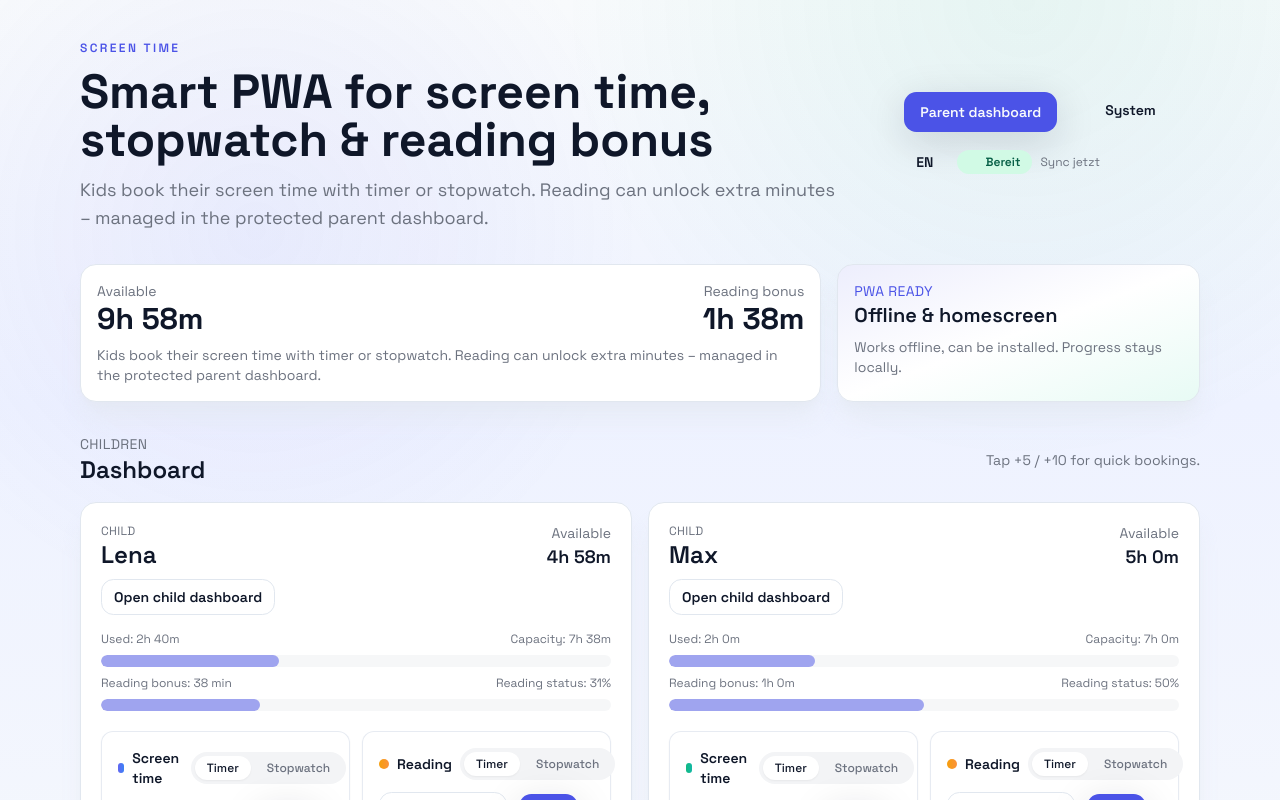
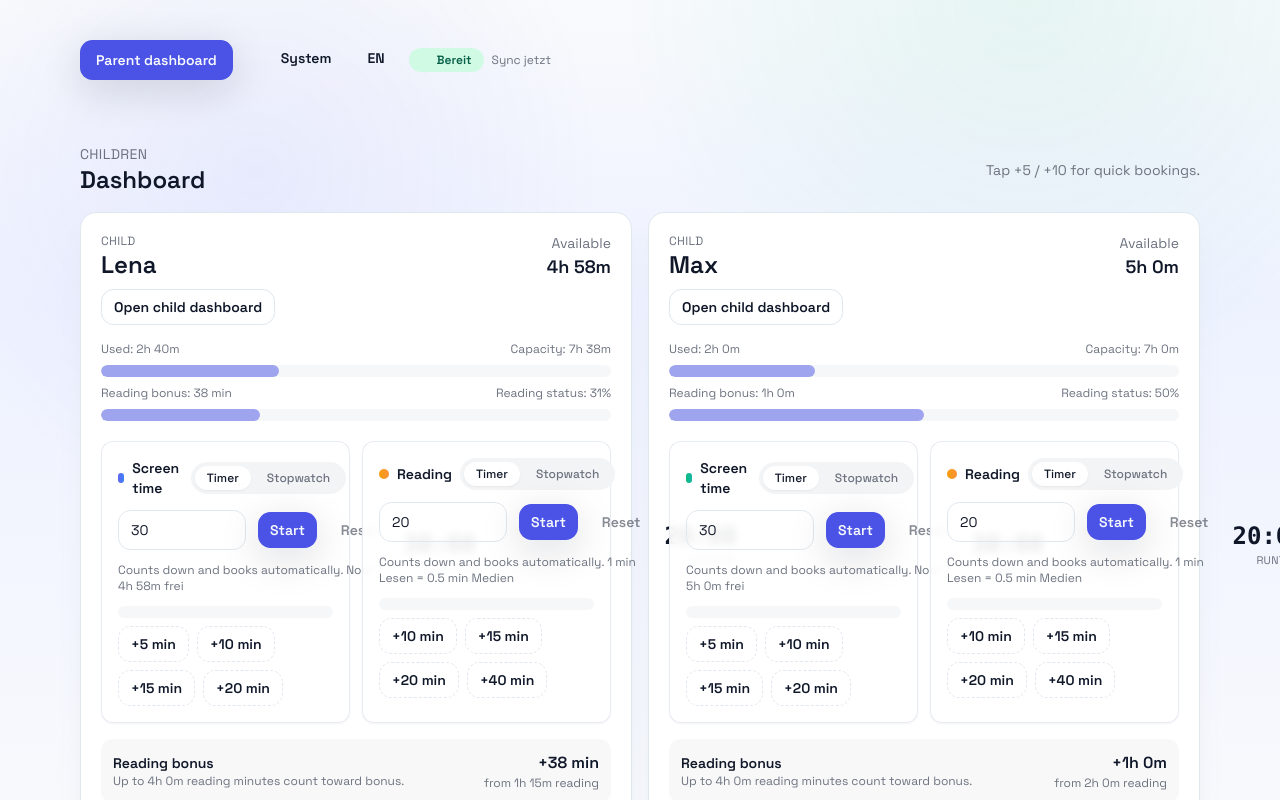
Before and after one commit to codeKerl/pwa-medienzeit, a Vue app: page / in a window 1280 px wide. Shown: the top 800 px of the page. Built offline with nearby package versions, Linux system fonts and the light colour scheme; some icons are missing.

Commit message:
reduced FE

```diff
--- a/src/views/HomeView.vue
+++ b/src/views/HomeView.vue
@@ -54,7 +54,7 @@ const handleStop = (kidId: string) => {
 <template>
   <div class="mx-auto max-w-6xl px-4 py-10">
     <header class="flex flex-col gap-6 pb-8 md:flex-row md:items-center md:justify-between">
-      <div class="space-y-3">
+      <!-- <div class="space-y-3">
         <p class="text-xs font-semibold uppercase tracking-[0.2em] text-primary">{{ i18n.t('app.tag') }}</p>
         <h1 class="text-4xl font-bold leading-tight md:text-5xl">
           {{ i18n.t('app.title') }}
@@ -62,7 +62,7 @@ const handleStop = (kidId: string) => {
         <p class="max-w-3xl text-lg text-muted-foreground">
           {{ i18n.t('app.desc') }}
         </p>
-      </div>
+      </div> -->
       <div class="flex flex-wrap gap-3">
         <Button @click="parentOpen = true">{{ i18n.t('buttons.parent') }}</Button>
         <ThemeToggle />
@@ -90,7 +90,7 @@ const handleStop = (kidId: string) => {
     </div>
 
     <div class="grid gap-4 md:grid-cols-3">
-      <Card class="p-4 md:col-span-2">
+      <!-- <Card class="p-4 md:col-span-2">
         <div class="flex items-center justify-between gap-4">
           <div>
             <p class="text-sm text-muted-foreground">{{ i18n.t('labels.available') }}</p>
@@ -111,7 +111,7 @@ const handleStop = (kidId: string) => {
         <p class="mt-2 text-sm text-muted-foreground">
           {{ i18n.t('labels.offlineDesc') }}
         </p>
-      </Card>
+      </Card> -->
     </div>
 
     <section class="mt-8 space-y-4">
```
